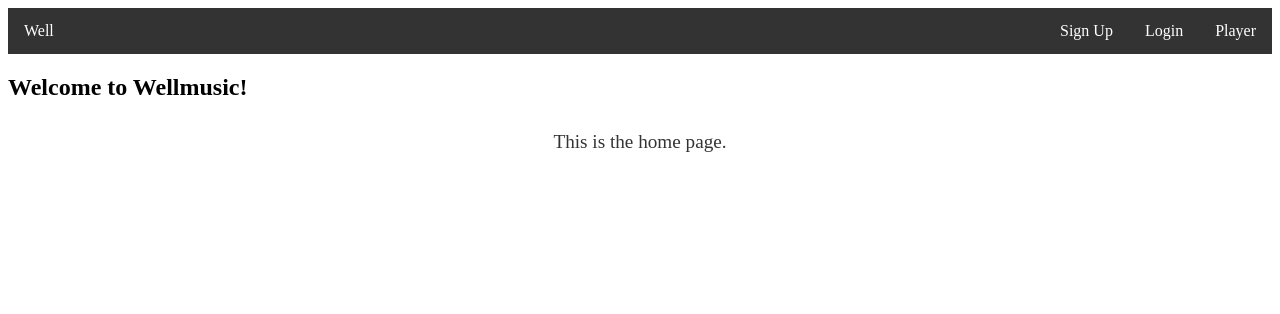
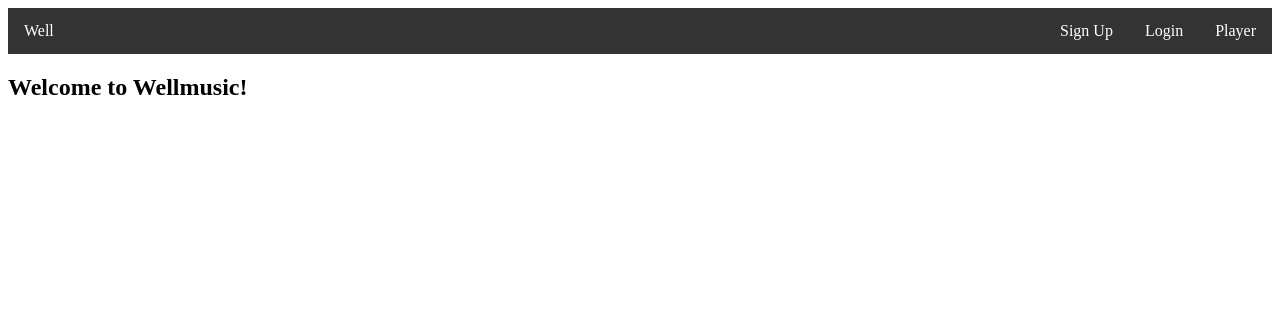
Before and after one commit to EtienneAbeng/WellMusic, a Django app: page / in a window 1280 px wide. Shown: the top 314 px of the page. Run offline with Django 4.2, Linux system fonts and the light colour scheme.

Commit message:
Refactor home.html template to remove unnecessary paragraph tag
The code changes in `well/templates/home.html` remove the unnecessary paragraph tag from the home page template. This improves the overall structure and readability of the page.

```diff
--- a/well/templates/home.html
+++ b/well/templates/home.html
@@ -4,5 +4,4 @@
 
 {% block content %}
     <h2>Welcome to Wellmusic!</h2>
-    <p>This is the home page.</p>
 {% endblock %}
```
